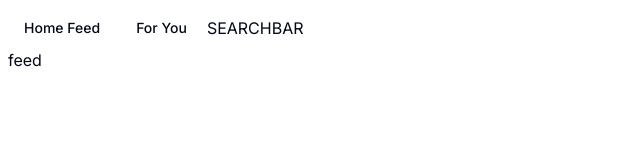
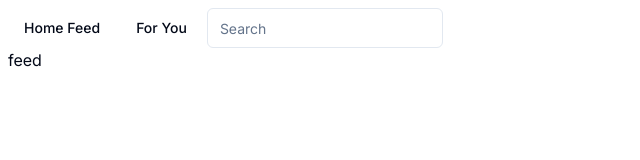
Before and after one commit to okikio-school/dbms-final, a Next.js app: page / in a window 1280 px wide. Shown: the top 160 px of the page, without its empty margins (0-640 px from the left). Built offline with nearby package versions, Linux system fonts and the light colour scheme.

Commit message:
add search bar input

```diff
--- a/src/components/navbar.tsx
+++ b/src/components/navbar.tsx
@@ -12,6 +12,8 @@ import {
 } from "./ui/navigation-menu"
 
 import { navigationMenuTriggerStyle } from "@/components/ui/navigation-menu"
+
+import { Input } from "@/components/ui/input"
 
 import Link from "next/link"
 
@@ -30,7 +32,7 @@ export function Navbar() {
                     </Link>
                 </NavigationMenuItem>
                 <NavigationMenuItem>
-                    <p>SEARCHBAR</p>
+                    <Input type="text" placeholder="Search" />
                 </NavigationMenuItem>
             </NavigationMenuList>
         </NavigationMenu>
```
